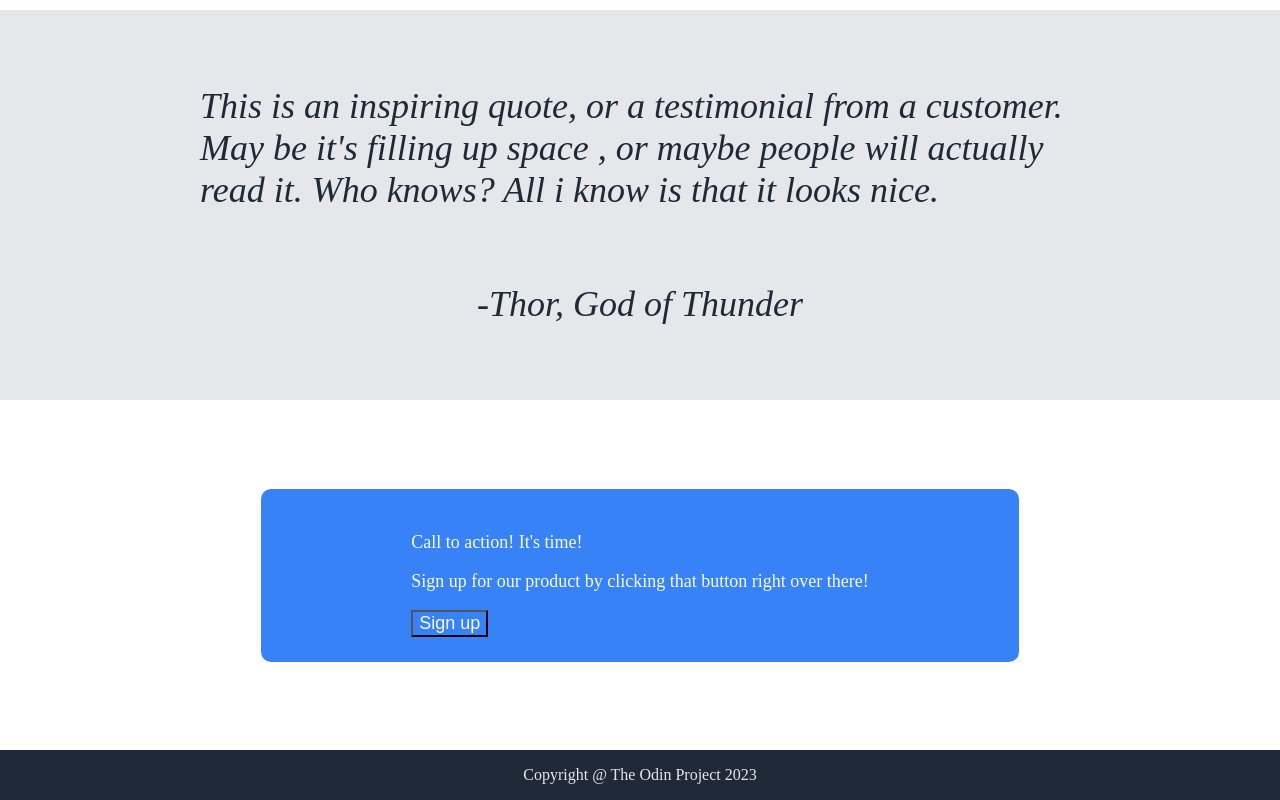
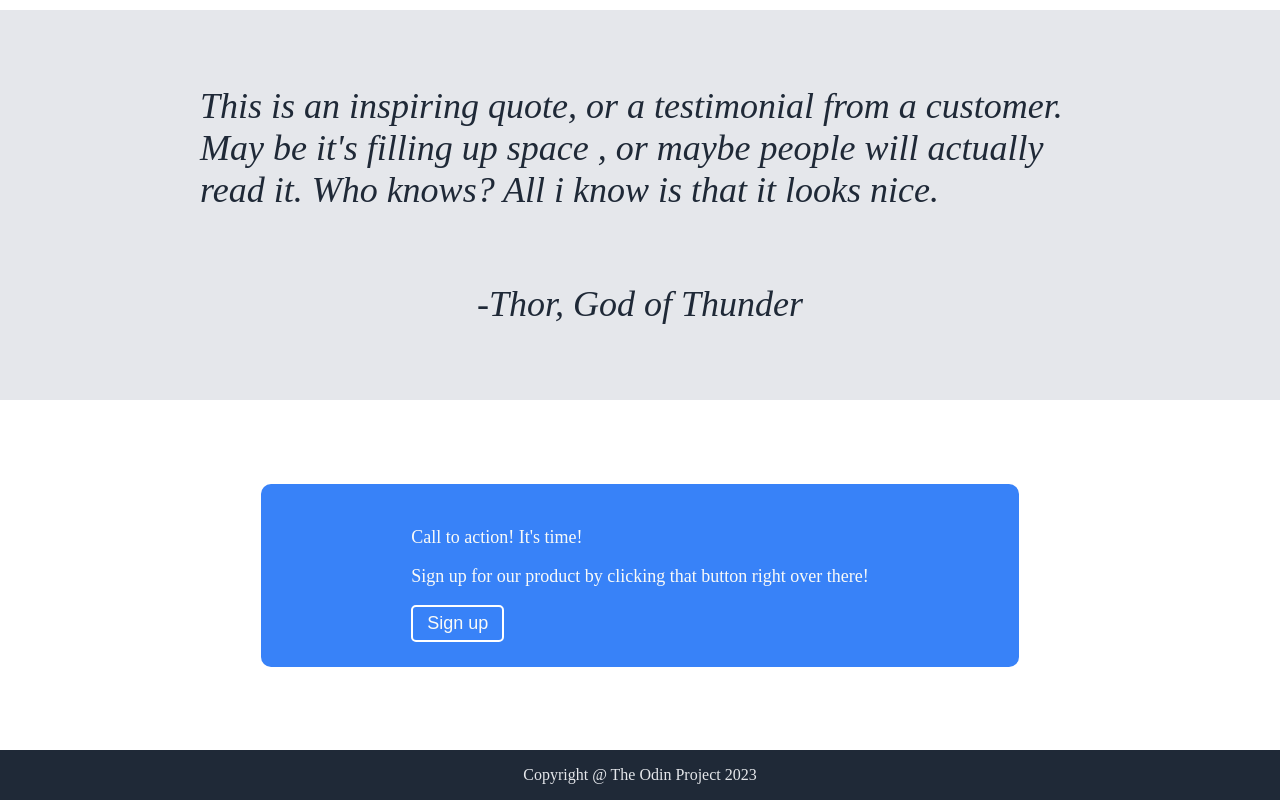
Before and after one commit to Yohannes90/odin-landing-page, a plain HTML site: page index.html in a window 1280 px wide. Shown: the part 840-1640 px from the top of the page. Drawn offline with Linux system fonts and the light colour scheme.

Commit message:
corrections for #call for action color and buttons in file

```diff
--- a/styles.css
+++ b/styles.css
@@ -79,11 +79,9 @@ h2 {
     display: flex;
     flex-direction: column;
     width: 50%;
-    /* flex: 1; */
 }
 
 .intro_img {
-    /* flex: 1; */
     width: 50;
 }
 
@@ -117,7 +115,6 @@ img {
 }
 
 .par {
-    /* align-self: flex-end; */
     font-size: 36px;
     font-style: italic;
     color: light;
@@ -135,6 +132,15 @@ img {
     background-color: #3882F8;
 }
 
+.sign_up {
+    padding: 6px 14px;
+    border-radius: 5px;
+}
+
+.w {
+    border: 2px solid white;
+}
+
 .call {
     padding: 25px 150px;
     border-radius: 10px;
```
